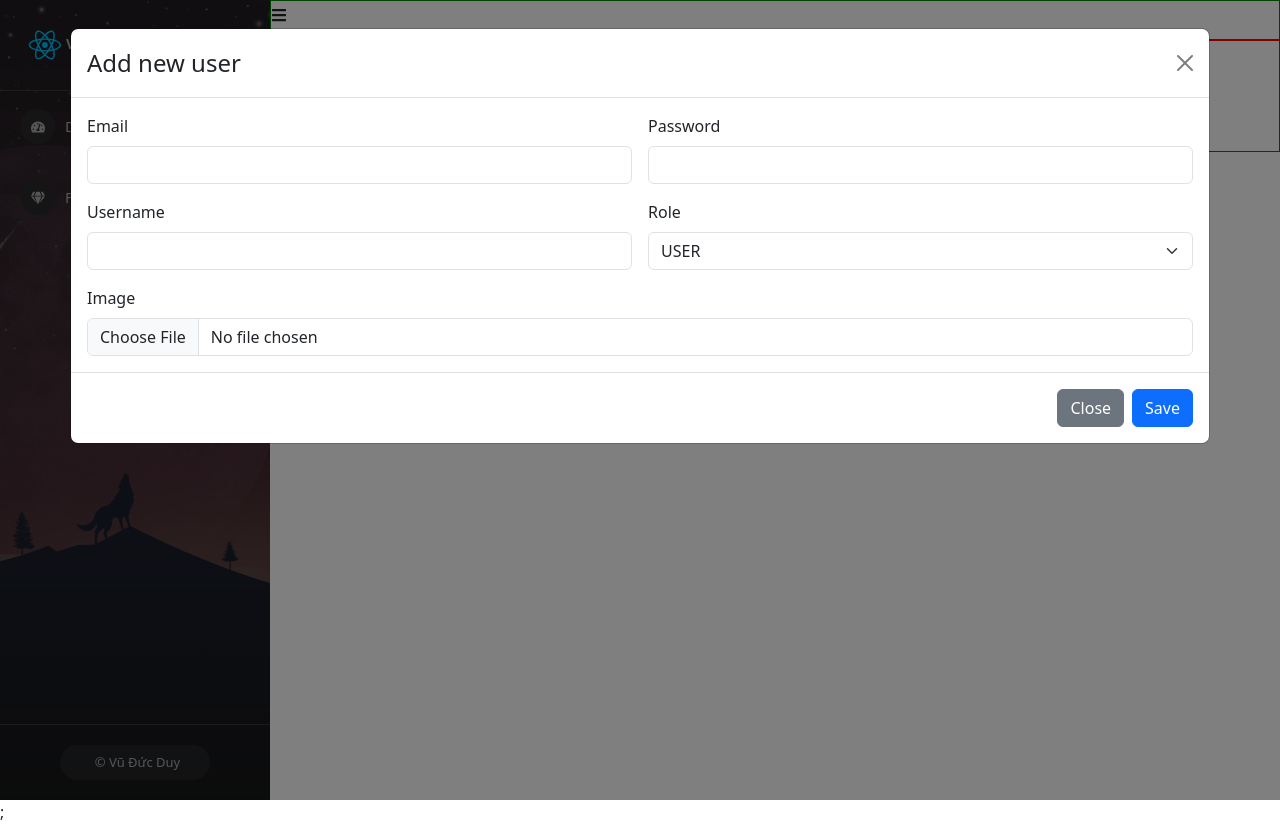
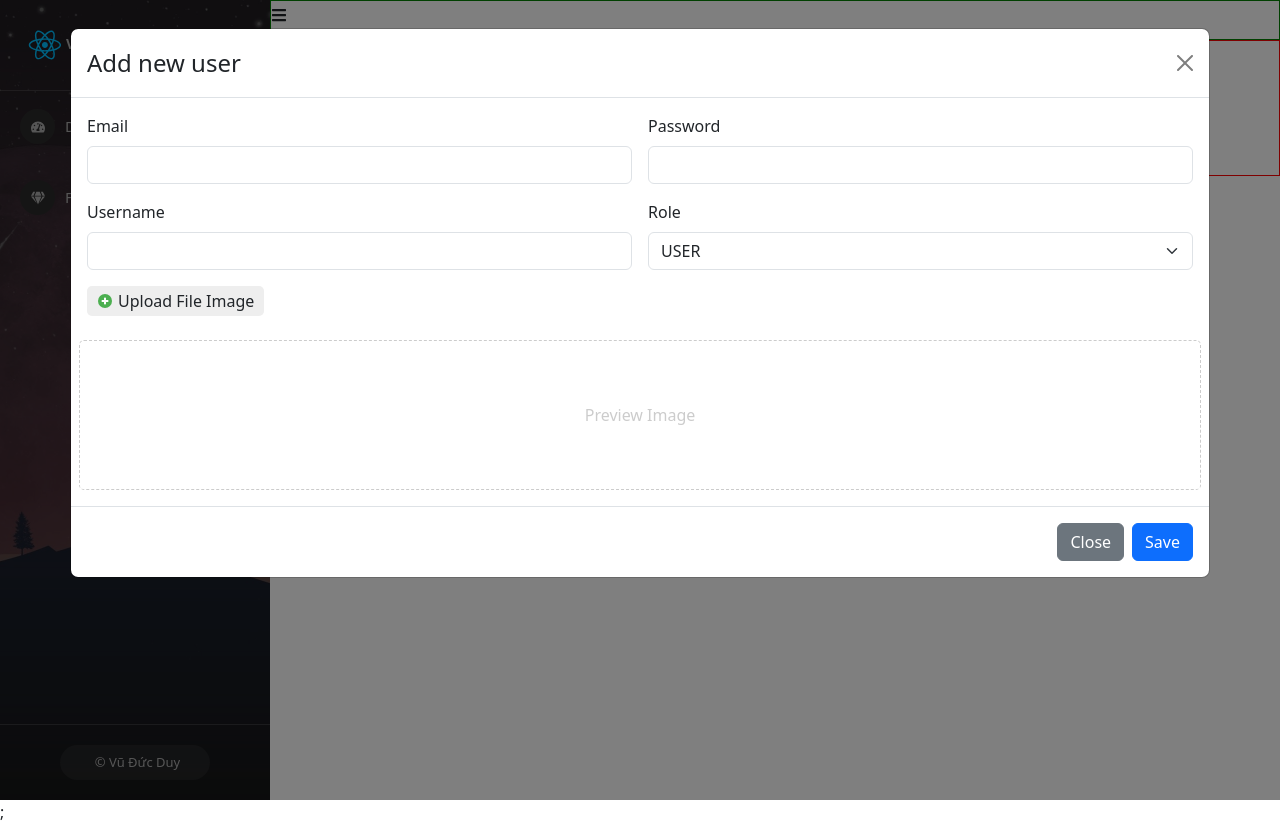
Before and after one commit to DuyCR7/LearnReactjs, a React (Create React App) app: page /admins/manage-users in a window 1280 px wide. Both pictures are taken after a click on the button "Launch demo modal". Built offline with nearby package versions, Linux system fonts and the light colour scheme.

Commit message:
State Modal Add New User

```diff
--- a/src/components/Admin/Content/ManageUser.js
+++ b/src/components/Admin/Content/ManageUser.js
@@ -1,5 +1,5 @@
 import ModalCreateUser from "./ModalCreateUser";
-
+import './ManageUser.scss';
 
 const ManagaUser = (props) => {
   return (
@@ -13,8 +13,9 @@
         </div>
         <div>
           Table users
-          <ModalCreateUser />
+
         </div>
+        <ModalCreateUser />
       </div>
     </div>
   );
--- /dev/null
+++ b/src/components/Admin/Content/ManageUser.scss
@@ -0,0 +1,37 @@
+.manage-user-container {
+    .users-content {
+
+    }
+}
+
+.modal-add-user {
+    .img-preview {
+        border: 1px dashed #ccc;
+        height: 150px;
+        border-radius: 5px;
+        display: flex;
+        justify-content: center;
+        align-items: center;
+        color: #ccc;
+
+        img {
+            max-width: 100%;
+            max-height: 100%;
+        }
+    }
+    .label-upload {
+        display: flex;
+        align-items: center;
+        gap: 5px;
+        border: none;
+        width: fit-content;
+        padding: 3px 10px;
+        border-radius: 5px;
+        background: #eeeeee;
+        cursor: pointer;
+
+        &:hover {
+            background: #dcdcdc;
+        }
+    }
+}
--- a/src/components/Admin/Content/ModalCreateUser.js
+++ b/src/components/Admin/Content/ModalCreateUser.js
@@ -1,6 +1,7 @@
 import { useState } from "react";
 import Button from "react-bootstrap/Button";
 import Modal from "react-bootstrap/Modal";
+import { FcPlus } from "react-icons/fc";
 
 const ModalCreateUser = () => {
   const [show, setShow] = useState(false);
@@ -8,13 +9,36 @@
   const handleClose = () => setShow(false);
   const handleShow = () => setShow(true);
 
+  const [email, setEmail] = useState("");
+  const [password, setPassword] = useState("");
+  const [username, setUsername] = useState("");
+  const [role, setRole] = useState("USER")
+  const [image, setImage] = useState("");
+  const [previewImage, setPreviewImage] = useState("");
+
+  const handleUploadImage = (event) => {
+    if (event.target && event.target.files && event.target.files[0]) {
+      setPreviewImage(URL.createObjectURL(event.target.files[0]));
+      setImage(event.target.files[0]);
+    } else {
+
+    }
+
+  }
+
   return (
     <>
       <Button variant="primary" onClick={handleShow}>
         Launch demo modal
       </Button>
 
-      <Modal show={show} onHide={handleClose} size="xl" backdrop="static">
+      <Modal
+        show={show}
+        onHide={handleClose}
+        size="xl"
+        backdrop="static"
+        className="modal-add-user"
+      >
         <Modal.Header closeButton>
           <Modal.Title>Add new user</Modal.Title>
         </Modal.Header>
@@ -22,28 +46,43 @@
           <form className="row g-3">
             <div className="col-md-6">
               <label className="form-label">Email</label>
-              <input type="email" className="form-control" />
+              <input type="email" className="form-control" value={email} onChange={(event) => setEmail(event.target.value)} />
             </div>
             <div className="col-md-6">
               <label className="form-label">Password</label>
-              <input type="password" className="form-control" />
+              <input
+                type="password"
+                className="form-control"
+                value={password}
+                onChange={(event) => setPassword(event.target.value)}
+              />
             </div>
             <div className="col-md-6">
               <label className="form-label">Username</label>
-              <input type="text" className="form-control" />
+              <input type="text" className="form-control" value={username} onChange={(event) => setUsername(event.target.value)}/>
             </div>
             <div className="col-md-6">
               <label className="form-label">Role</label>
-              <select className="form-select">
-                <option selected value="USER">
+              <select className="form-select" onChange={(event) => setRole(event.target.value)}>
+                <option value="USER">
                   USER
                 </option>
                 <option value="ADMIN">ADMIN</option>
               </select>
             </div>
             <div className="col-md-12">
-              <label className="form-label">Image</label>
-              <input type="file" className="form-control" />
+              <label className="form-label label-upload" htmlFor="LabelUpload">
+                <FcPlus /> Upload File Image
+              </label>
+              <input type="file" id="LabelUpload" hidden onChange={(event) => handleUploadImage(event)}/>
+            </div>
+            <div className="col-md-12 img-preview">
+              {previewImage ?
+                <img src={previewImage} alt={previewImage} />
+                :
+                <span>Preview Image</span>
+              }
+
             </div>
           </form>
         </Modal.Body>
```
